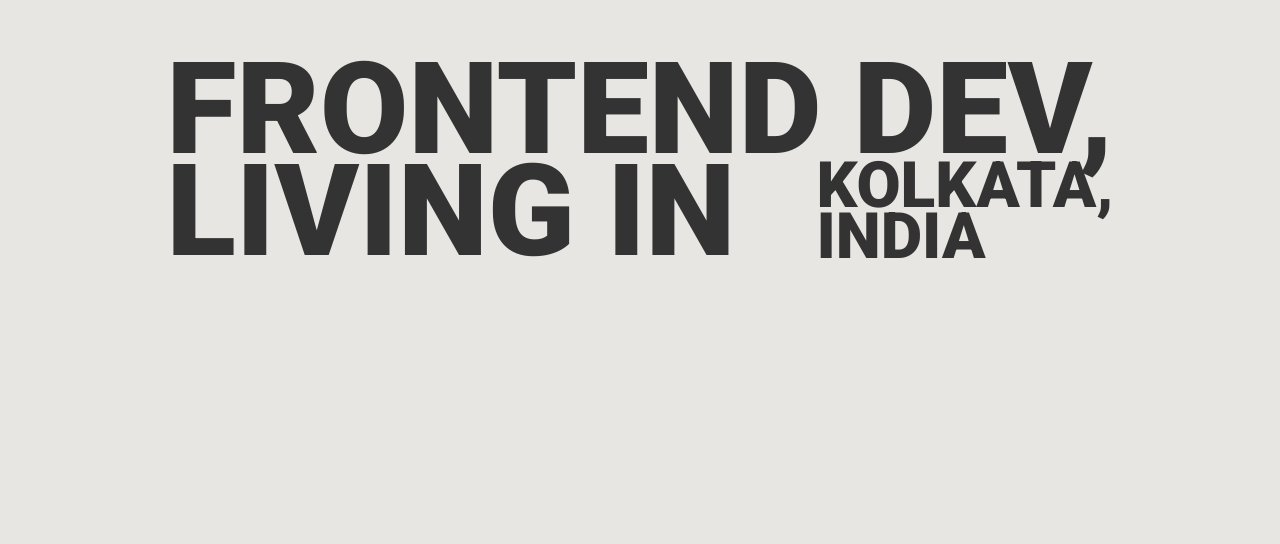
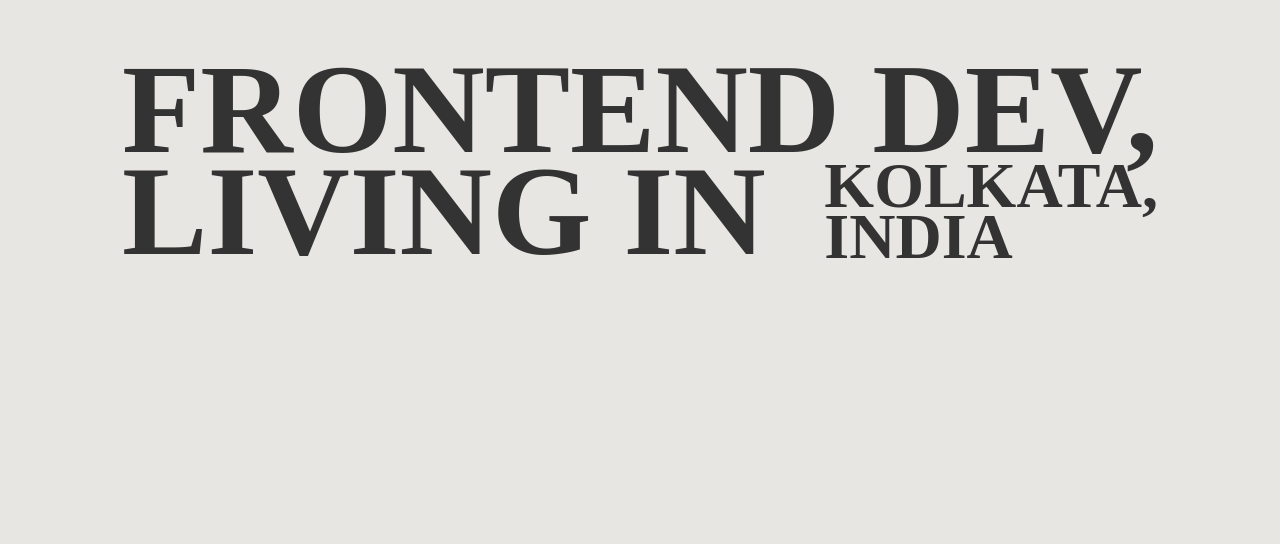
Before and after one commit to rayy40/portfolio, a Next.js app: page / in a window 1280 px wide. Shown: the part 256-800 px from the top of the page. Built offline with nearby package versions, Linux system fonts and the light colour scheme.

Commit message:
Added multiple fonts for typography

```diff
--- a/app/layout.tsx
+++ b/app/layout.tsx
@@ -1,9 +1,40 @@
 import "@/styles/globals.css";
-import { Roboto } from "next/font/google";
+import {
+  Roboto,
+  Lato,
+  Hanken_Grotesk,
+  Inter,
+  Source_Sans_3,
+} from "next/font/google";
 
 const roboto = Roboto({
   subsets: ["latin"],
   weight: ["300", "400", "500", "700", "900"],
+  variable: "--font-roboto",
+});
+
+const lato = Lato({
+  subsets: ["latin"],
+  weight: ["400"],
+  variable: "--font-lato",
+});
+
+const inter = Inter({
+  subsets: ["latin"],
+  weight: ["500"],
+  variable: "--font-inter",
+});
+
+const source_sans_pro = Source_Sans_3({
+  subsets: ["latin"],
+  weight: ["500"],
+  variable: "--font-source-sans-pro",
+});
+
+const hanken_grotesk = Hanken_Grotesk({
+  subsets: ["latin"],
+  weight: ["500"],
+  variable: "--font-hanken-grotesk",
 });
 
 export const metadata = {
@@ -17,8 +48,11 @@ export default function RootLayout({
   children: React.ReactNode;
 }) {
   return (
-    <html lang="en">
-      <body className={roboto.className}>{children}</body>
+    <html
+      lang="en"
+      className={`${roboto.variable} ${lato.variable} ${inter.variable} ${source_sans_pro.variable} ${hanken_grotesk.variable}`}
+    >
+      <body>{children}</body>
     </html>
   );
 }
```
Also changed, not shown: components/project/Typography.tsx (added, +42 -0 lines).
